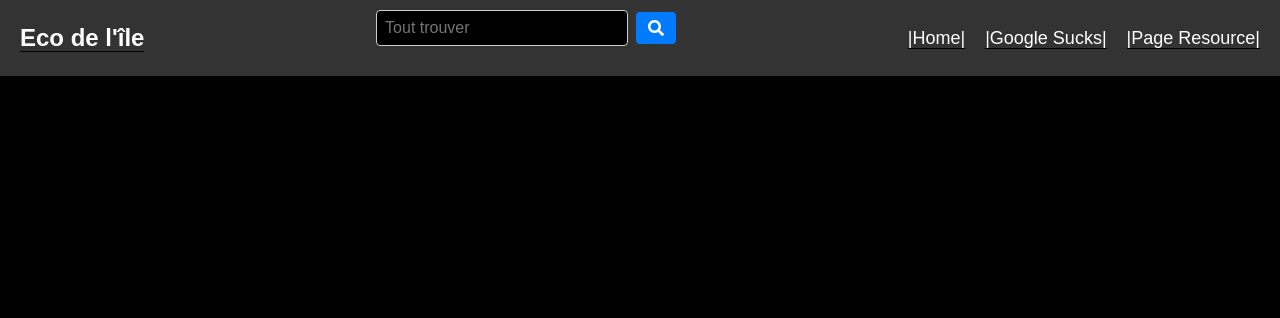
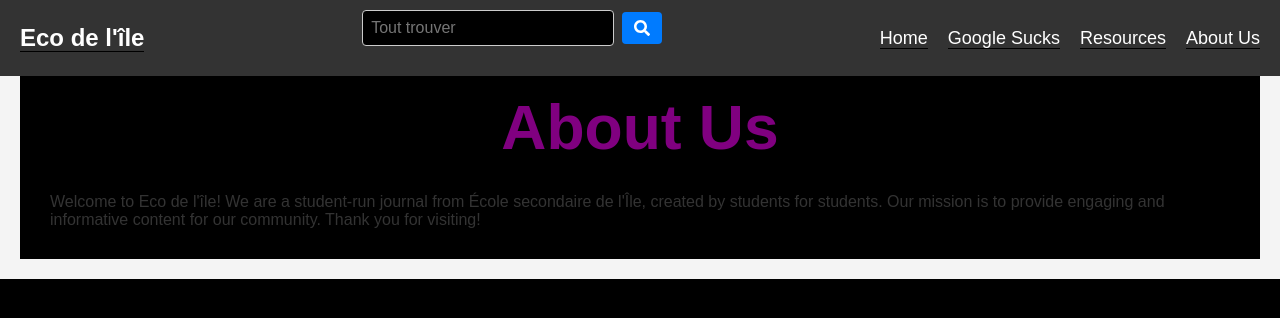
Before and after one commit to t0t0r0-cat/React-Jambon, a React (Vite) app: page /about-us in a window 1280 px wide. Shown: the top 318 px of the page. Built offline with nearby package versions, Linux system fonts and the light colour scheme.

Commit message:
rouing fixes

```diff
--- a/src/App.tsx
+++ b/src/App.tsx
@@ -1,10 +1,11 @@
 import React, { useState, useEffect } from 'react';
-import { BrowserRouter as Router, Routes, Route, useLocation, Link } from 'react-router-dom';
+import { BrowserRouter as Router, Routes, Route, useLocation } from 'react-router-dom';
 import Navbar from './components/Navbar';
 import ArticleCard from './components/ArticleCard';
 import SearchBar from './components/SearchBar';
 import GoogleSucks from './articles/GoogleSucks';
 import PagesResources from './articles/PagesResources';
+import AboutUs from './articles/AboutUs'; // Import the About Us page
 import './App.css';
 
 const App: React.FC = () => {
@@ -25,17 +26,16 @@ const App: React.FC = () => {
 
   const [filteredArticles, setFilteredArticles] = useState(articles);
 
-  // Custom hook to get the query parameter
   const useQuery = () => {
     return new URLSearchParams(useLocation().search);
   };
 
   const HomePage: React.FC = () => {
-    const query = useQuery().get('search'); // Get the 'search' query parameter
+    const query = useQuery().get('search');
 
     useEffect(() => {
       if (query) {
-        handleSearch(query); // Trigger search if query exists
+        handleSearch(query);
       }
     }, [query]);
 
@@ -48,7 +48,6 @@ const App: React.FC = () => {
 
     return (
       <div>
-        <br></br>
         <br></br>
         <br></br>
         <br></br>
@@ -77,17 +76,13 @@ const App: React.FC = () => {
 
   return (
     <Router>
-      <Navbar onSearch={(query) => {
-        const filtered = articles.filter((article) =>
-          article.title.toLowerCase().includes(query.toLowerCase())
-        );
-        setFilteredArticles(filtered);
-      }} />
+      <Navbar />
       <div className="app">
         <Routes>
           <Route path="/" element={<HomePage />} />
           <Route path="/google-sucks" element={<GoogleSucks />} />
           <Route path="/resources" element={<PagesResources />} />
+          <Route path="/about-us" element={<AboutUs />} /> {/* Add About Us route */}
         </Routes>
       </div>
     </Router>
--- /dev/null
+++ b/src/articles/AboutUs.tsx
@@ -0,0 +1,20 @@
+import React from 'react';
+
+const AboutUs: React.FC = () => {
+  return (
+    <div className="about-us">
+        <br></br>
+        <br></br>
+        <br></br>
+        <br></br>
+      <h1>About Us</h1>
+      <p>
+        Welcome to Eco de l'île! We are a student-run journal from École secondaire de l'Île,
+        created by students for students. Our mission is to provide engaging and informative
+        content for our community. Thank you for visiting!
+      </p>
+    </div>
+  );
+};
+
+export default AboutUs;
--- a/src/articles/GoogleSucks.tsx
+++ b/src/articles/GoogleSucks.tsx
@@ -1,20 +1,34 @@
 // GoogleSucks.tsx
 import React, { useEffect } from 'react';
-import { useParams } from 'react-router-dom';
+import { useLocation, useParams, Route } from 'react-router-dom';
 
 const GoogleSucks: React.FC = () => {
-  const { id } = useParams<{ id: string }>();
+  const location = useLocation();
+  const { id } = useParams<{ id: string }>(); // Extract the 'id' parameter from the URL
 
   useEffect(() => {
-    console.log('GoogleSucks component mounted or updated');
-  }, []);
+    // This will run whenever the URL or 'id' changes
+    console.log('GoogleSucks component reloaded due to URL change:', location.pathname);
+    console.log('Page ID:', id);
+  }, [location, id]);
 
   return (
     <div>
+      <br></br>
+      <br></br>
+      <br></br>
+      <br></br>
+      <br></br>
       <h1>Google Sucks</h1>
-      <p>This is the Google Sucks page with ID: {id}</p>
+      <p>
+        {id
+          ? `This is the Google Sucks page for ID: ${id}.`
+          : 'This is the default Google Sucks page.'}
+      </p>
     </div>
   );
 };
 
 export default GoogleSucks;
+
+<Route path="/google-sucks/:id?" element={<GoogleSucks />} />
--- a/src/articles/PagesResources.tsx
+++ b/src/articles/PagesResources.tsx
@@ -3,6 +3,10 @@ import React from 'react';
 const NewPage: React.FC = () => {
   return (
     <div>
+      <br></br>
+      <br></br>
+      <br></br>
+      <br></br>
       <h1>Ressources</h1>
       <p>
 Salut toi ! Dans cette section, tu trouveras quelques organismes qui ont différentes missions et services. Certains d'entres eux ont été trouvés à l'aide du site Tel-Jeunes (une ressource très universelle pour les jeunes de 5 à 20 ans).  Évidemment, ces organismes sont situés au Québec et certains particulièrement en Outaouais, n'hésite donc pas à chercher et utiliser les ressources disponibles dans ta région. Pour avoir accès à la ressource, clique sur son titre, il te dirigera vers son site web. Si jamais une ressource ne fonctionne pas ou que tu ne trouve pas celle dont tu aurais besoin, consulte la section « Nous joindre » et écris nous ! N'oublie pas qu'il n'y a aucune honte à demander de l'aide et sache que les ressources sont aussi disponible pour t'appuyer si toi ou l'un de tes proches vit une situation difficile ou de détresse.
--- a/src/components/Navbar.tsx
+++ b/src/components/Navbar.tsx
@@ -3,11 +3,7 @@ import { Link } from 'react-router-dom';
 import SearchBar from './SearchBar'; // Import the SearchBar component
 import './Navbar.css'; // Import the CSS for Navbar styles
 
-interface NavbarProps {
-  onSearch: (query: string) => void;
-}
-
-const Navbar: React.FC<NavbarProps> = ({ onSearch }) => {
+const Navbar: React.FC = () => {
   const [isMenuOpen, setIsMenuOpen] = useState(false);
 
   // Toggle the menu on mobile
@@ -23,7 +19,7 @@ const Navbar: React.FC<NavbarProps> = ({ onSearch }) => {
 
       {/* Search bar */}
       <div className="navbar-search-bar-container">
-        <SearchBar onSearch={onSearch} />
+        <SearchBar onSearch={(query) => console.log('Search query:', query)} />
       </div>
 
       {/* Toggle menu button for mobile */}
@@ -34,13 +30,16 @@ const Navbar: React.FC<NavbarProps> = ({ onSearch }) => {
       {/* Navigation links */}
       <ul className={`nav-links ${isMenuOpen ? 'active' : ''}`}>
         <li>
-          <Link to="/">|Home|</Link>
+          <Link to="/">Home</Link>
         </li>
         <li>
-          <Link to="/google-sucks">|Google Sucks|</Link>
+          <Link to="/google-sucks">Google Sucks</Link>
         </li>
         <li>
-          <Link to="/resources">|Page Resource|</Link>
+          <Link to="/resources">Resources</Link>
+        </li>
+        <li>
+          <Link to="/about-us">About Us</Link>
         </li>
       </ul>
     </nav>
```
Also changed, not shown: src/articles/Apropos.tsx (deleted, +0 -33 lines).
